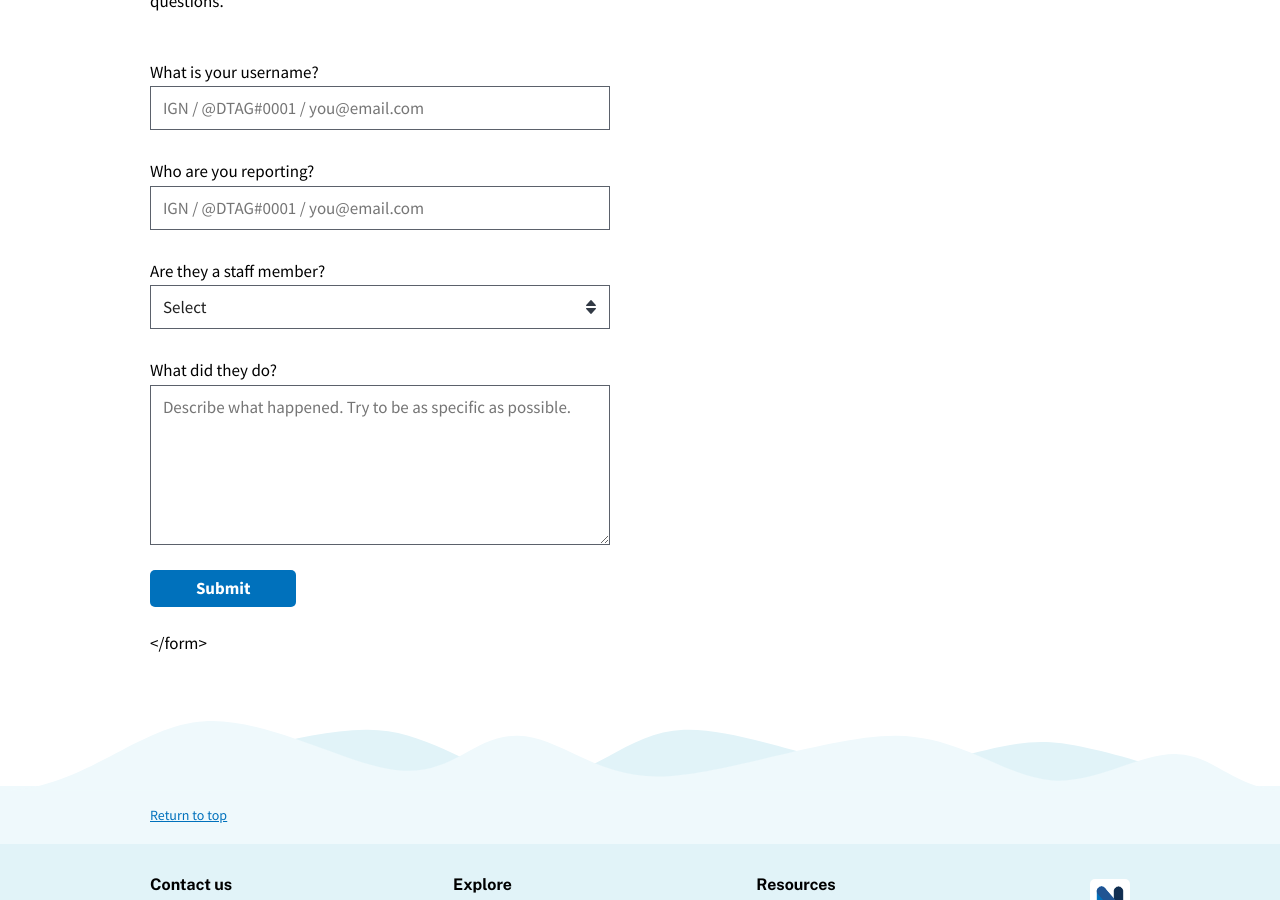
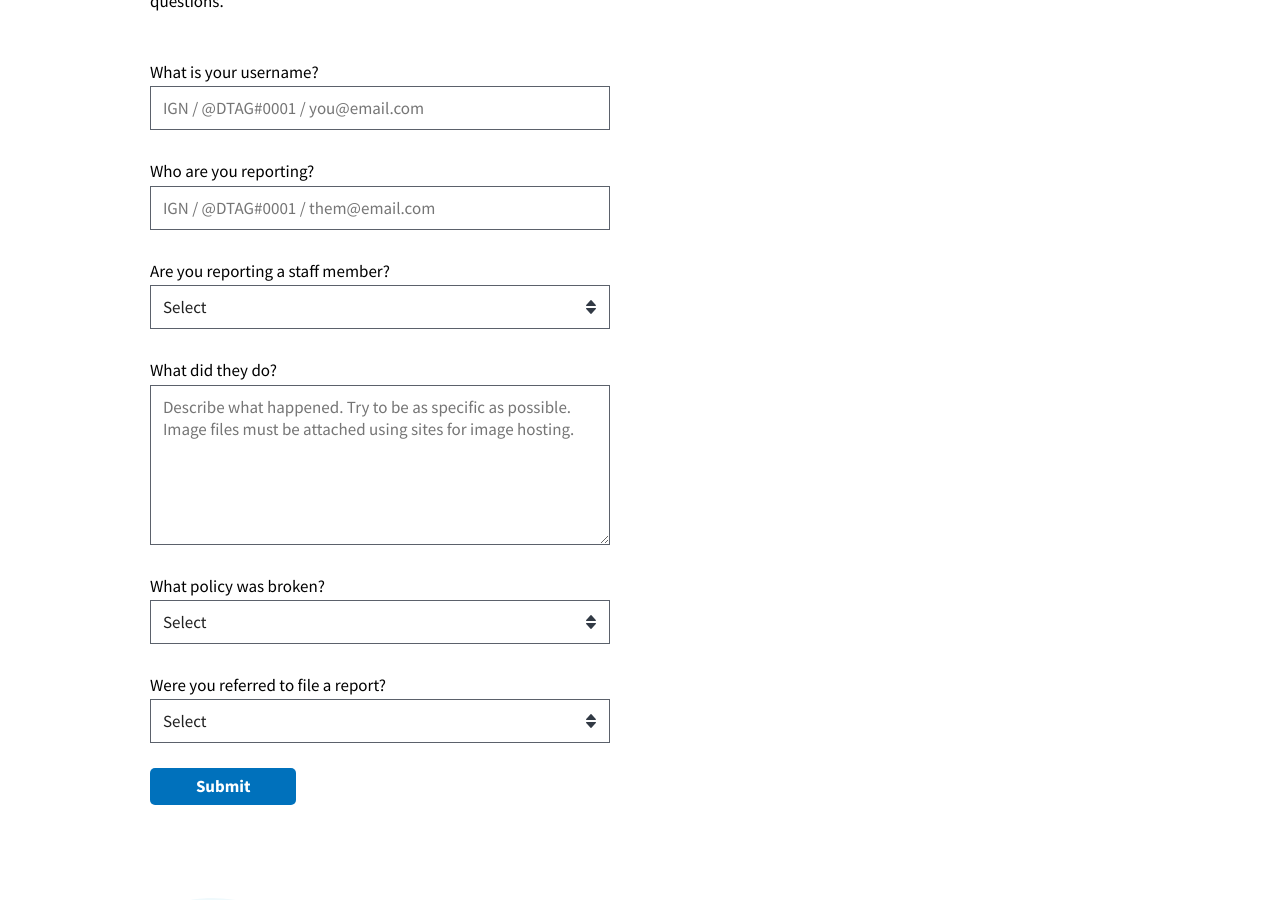
Before and after one commit to serrif/website, a Jekyll site: the page built from main/report.md, in a window 1280 px wide and 900 px high, scrolled down 373 px. Built offline with Jekyll 4.4.1, drawn with Linux system fonts in a browser that asks for light colours.

Commit message:
Form is done!

```diff
--- a/main/report.md
+++ b/main/report.md
@@ -7,20 +7,33 @@ layout: file
 
 ## File a report
 Filing reports helps us with our accuracy in enforcing our server policy. To begin taking action, we'll need to ask a few questions.
+
 <form class="usa-form-large" form method="POST" action="https://formspree.io/urgent@novelmc.net">
   <fieldset id="fs-frm-inputs">
   	<label for="full-name">What is your username?</label>
-  	<input type="username" name="username" placeholder="IGN / @DTAG#0001 / you@email.com">
+  	<input type="username" name="username" placeholder="IGN / @DTAG#0001 / you@email.com" required="">
     <label for="full-name">Who are you reporting?</label>
-  	<input type="username" name="username" placeholder="IGN / @DTAG#0001 / you@email.com">
-    <label for="staff">Are they a staff member?</label>
+  	<input type="offender" name="offender" placeholder="IGN / @DTAG#0001 / them@email.com" required="">
+    <label for="staff">Are you reporting a staff member?</label>
     <select name="staff" id="staff" required="">
       <option value="Select" selected="" disabled="">Select</option>
+      <option value="Yes">Yes</option>
       <option value="No">No</option>
-      <option value="Yes">Yes</option>
     </select>
   	<label for="message">What did they do?</label>
-    <textarea rows="5" name="message" id="message" placeholder="Describe what happened. Try to be as specific as possible." required=""></textarea>
+    <textarea rows="5" name="message" id="message" placeholder="Describe what happened. Try to be as specific as possible. Image files must be attached using sites for image hosting." required=""></textarea>
+    <label for="rule">What policy was broken?</label>
+    <select name="rule" id="rule" required="">
+      <option value="Select" selected="" disabled="">Select</option>
+      <option value="Server policy">Server policy</option>
+      <option value="Forum policy">Forum policy</option>
+      <option value="Other">Other</option>
+    </select>
+    <label for="referral">Were you referred to file a report?</label>
+    <select name="referral" id="referral" required="">
+      <option value="Select" selected="" disabled="">Select</option>
+      <option value="Yes">Yes</option>
+      <option value="No">No</option>
+    </select>
     <input type="hidden" name="_subject" id="email-subject" value="Report Form Submission">
   <button type="submit">Submit</button>
-</form>
```
